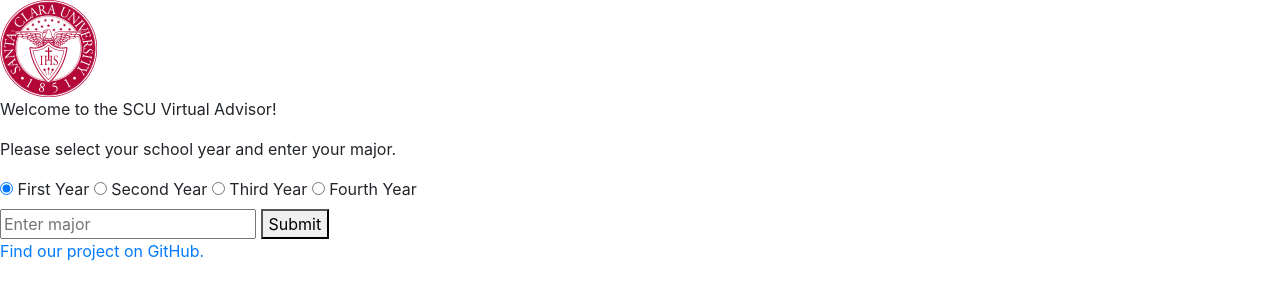
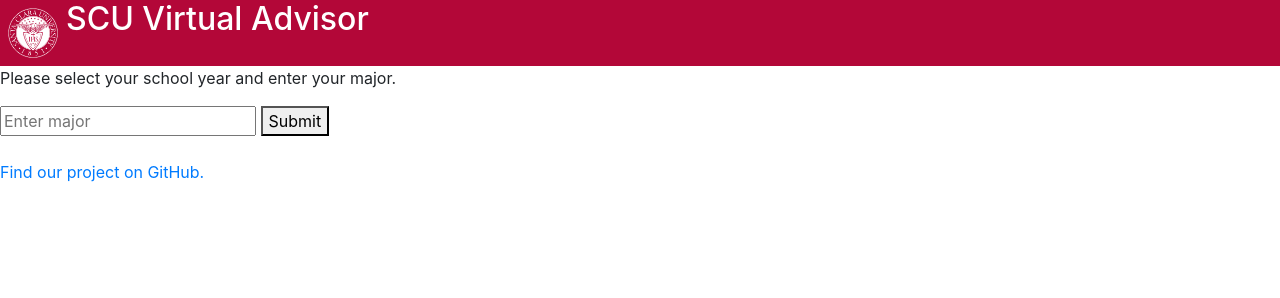
Before and after one commit to mmunguia97/virtual_advisor, a website: page index.html in a window 1280 px wide. Drawn offline with Linux system fonts and the light colour scheme.

Commit message:
Add files via upload

```diff
--- a/index.html
+++ b/index.html
@@ -1,33 +1,55 @@
+<!--https://meet.google.com/gqw-wefc-vuz-->
+
 <!DOCTYPE html>
 <html>
     <head>
-        <title>SCU Virtual Advisor</title>
-        <link rel="stylesheet" href="bootstrap/css/bootstrap.min.css">
+    	<title>SCU Virtual Advisor</title>
+      	<link rel="stylesheet" href="bootstrap/css/bootstrap.min.css">
+        <style>
+            ul {
+                list-style-type: none;
+                margin: 0;
+                padding: 0;
+                overflow: hidden;
+                background-color: #b30738;
+            }
+
+            li {
+                float: left;
+            }
+
+            li a {
+                display: block;
+                padding: 8px;
+            }
+
+            img {
+                width: 50px;
+                height : 50px;
+            }
+        </style>
     </head>
     <body>
-        <a href="https://www.scu.edu" target="_blank"><img src="Santa_Clara_U_Seal.svg.png" alt="Santa Clara University Seal"></a>
+        <ul>
+            <li><a href="https://www.scu.edu" target="_blank"><img src="Santa_Clara_U_Seal.svg.png" alt="Santa Clara University Seal"></a></li>
+            <li><h2 style="color: white;">SCU Virtual Advisor</h2>
+        </ul>
         <main>
-            <p>Welcome to the SCU Virtual Advisor!</p>
             <div>
                 <p>Please select your school year and enter your major.</p>
                 <!--TODO: Update form action-->
                 <form action=#>
+                    <!--
                     <label for="freshman"><input id="freshman" type="radio" name="student_school_year" checked> First Year</label>
                     <label for="sophomore"><input id="sophomore" type="radio" name="student_school_year"> Second Year</label>
                     <label for="junior"><input id="junior" type="radio" name="student_school_year"> Third Year</label>
-                    <label for="senior"><input id="senior" type="radio" name="student_school_year"> Fourth Year</label><br>
+                    <label for="senior"><input id="senior" type="radio" name="student_school_year"> Fourth Year</label><br><br>
+                    -->
                     <input type="text" placeholder="Enter major" required>
                     <button type="submit">Submit</button>
                 </form>
-                <ul class="dropdown-menu">
-                    <li><a href="#">Our Story</a></li>
-                    <li><a href="#">Contact Us</a></li>
-                    <li class="divider"></li>
-                    <li><a href="#">Blog</a></li>
-                    <li><a href="https://www.facebook.com/">Facebook</a></li>
-                </ul>
             </div>
         </main>
-        <a href="https://github.com/cyates48/virtual_advisor" target="_blank">Find our project on GitHub.</a>
+        <br><a href="https://github.com/cyates48/virtual_advisor" target="_blank">Find our project on GitHub.</a>
     </body>
 </html>
```
